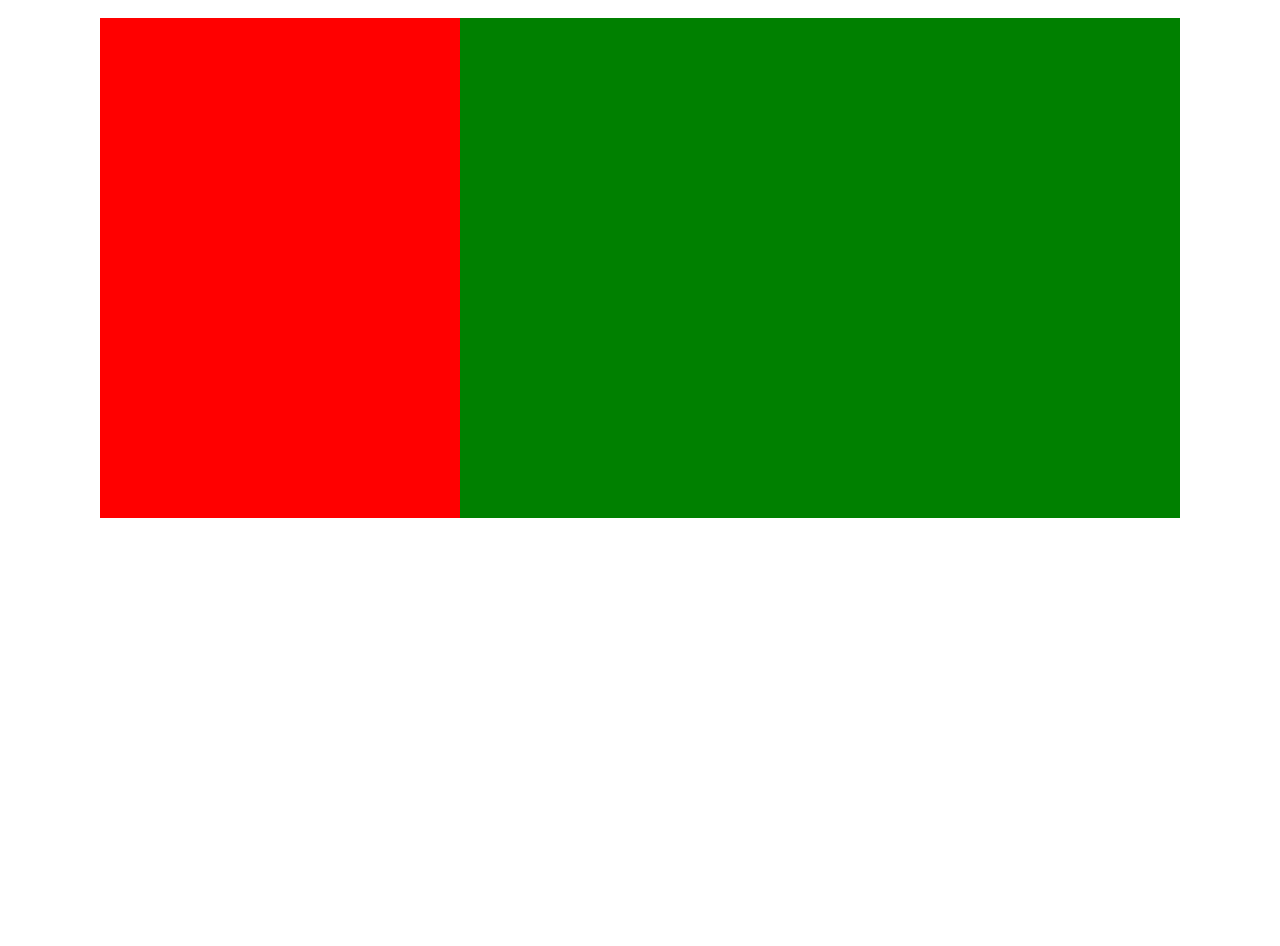
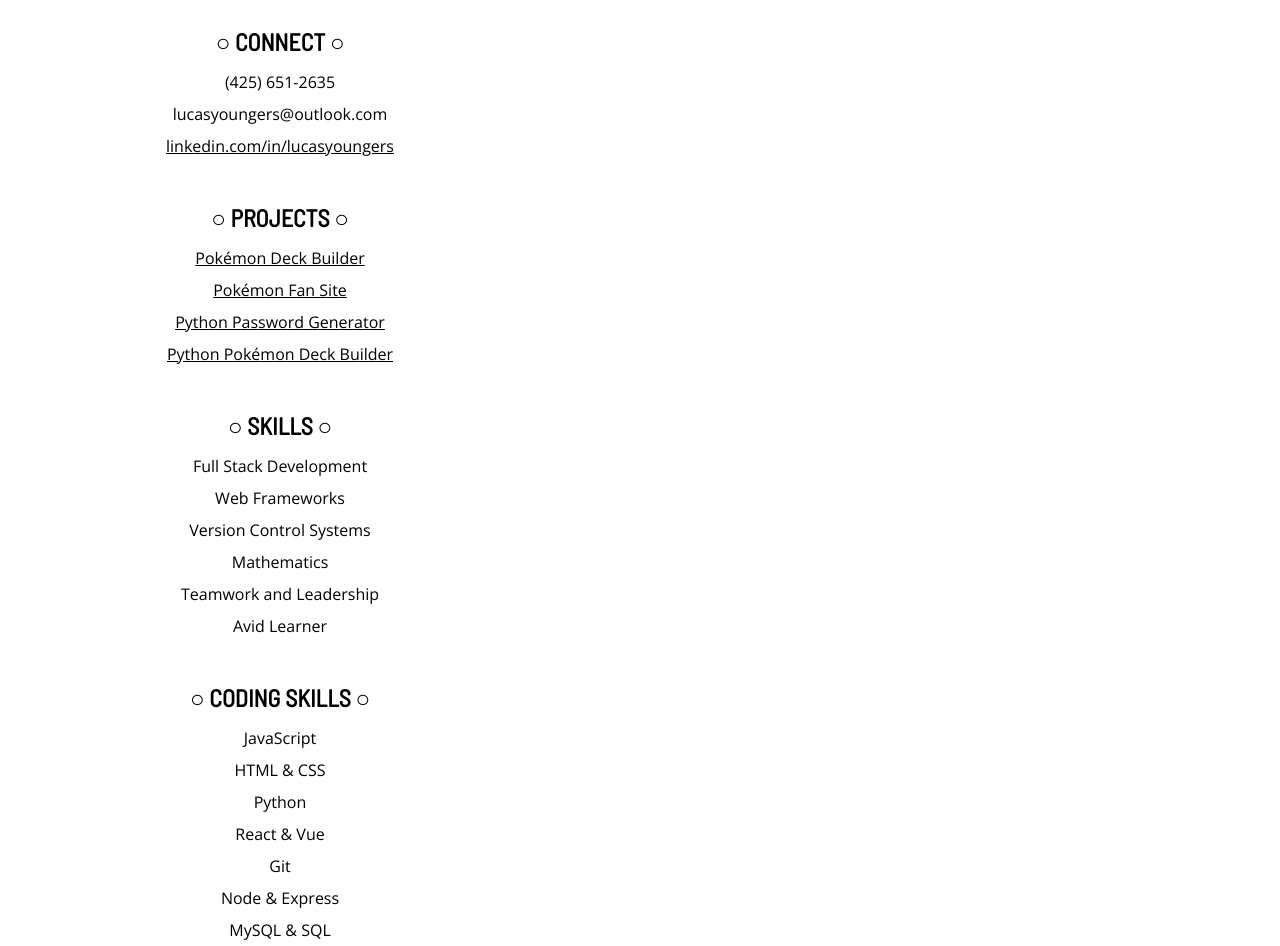
Before and after one commit to lucasyoungers/lucasyoungers.github.io, a plain HTML site: page index.html in a window 1280 px wide. Shown: the part 280-1226 px from the top of the page. Before the commit the page ends 830 px from the top, so only its background shows below. Drawn offline with nearby package versions, Linux system fonts and the light colour scheme.

Commit message:
finished left side

```diff
--- a/index.css
+++ b/index.css
@@ -8,6 +8,10 @@ body {
   width: 1080px;
   margin: 0 auto;
   font-family: "Open Sans", sans-serif;
+}
+
+a {
+  color: black;
 }
 
 .header {
@@ -38,18 +42,38 @@ body {
 
 .main {
   margin: 2rem 0;
-  display: flex;
+  display: grid;
+  grid-template-columns: 1fr 2fr;
+}
+
+.main h3 {
+  font-family: "Barlow Semi Condensed", sans-serif;
+  font-size: 1.5em;
+  text-transform: uppercase;
+}
+
+.main h3::before {
+  content: "\25cb   ";
+}
+
+.main h3::after {
+  content: "   \25cb";
 }
 
 .main__left {
-  background-color: red;
-  flex-grow: 1;
   height: 500px;
+  display: flex;
+  flex-direction: column;
+  row-gap: 2em;
+  text-align: center;
+  line-height: 2;
+}
+
+.main__left ul {
+  list-style-type: none;
 }
 
 .main__right {
-  background-color: green;
-  flex-grow: 2;
   height: 500px;
 }
 
--- a/index.html
+++ b/index.html
@@ -15,8 +15,47 @@
     <h2 class="title">TA of Web Development</h2>
   </header>
   <main class="main">
-    <section class="main__left"></section>
-    <section class="main__right"></section>
+    <section class="main__left">
+      <section class="main__left__section">
+        <h3>Connect</h3>
+        <p>(425) 651-2635</p>
+        <p>lucasyoungers@outlook.com</p>
+        <p><a href="https://www.linkedin.com/in/lucasyoungers/">linkedin.com/in/lucasyoungers</a></p>
+      </section>
+      <section class="main__left__section">
+        <h3>Projects</h3>
+        <p><a href="https://github.com/lucasyoungers/UnDeck">Pokémon Deck Builder</a></p>
+        <p><a href="https://pikapost.net/">Pokémon Fan Site</a></p>
+        <p><a href="https://github.com/lucasyoungers/Padlock">Python Password Generator</a></p>
+        <p><a href="https://github.com/lucasyoungers/random-deck-builder">Python Pokémon Deck Builder</a></p>
+      </section>
+      <section class="main__left__section">
+        <h3>Skills</h3>
+        <ul>
+          <li>Full Stack Development</li>
+          <li>Web Frameworks</li>
+          <li>Version Control Systems</li>
+          <li>Mathematics</li>
+          <li>Teamwork and Leadership</li>
+          <li>Avid Learner</li>
+        </ul>
+      </section>
+      <section class="main__left__section">
+        <h3>Coding Skills</h3>
+        <ul>
+          <li>JavaScript</li>
+          <li>HTML &amp; CSS</li>
+          <li>Python</li>
+          <li>React &amp; Vue</li>
+          <li>Git</li>
+          <li>Node &amp; Express</li>
+          <li>MySQL &amp; SQL</li>
+        </ul>
+      </section>
+    </section>
+    <section class="main__right">
+
+    </section>
   </main>
 </body>
 </html>
```
